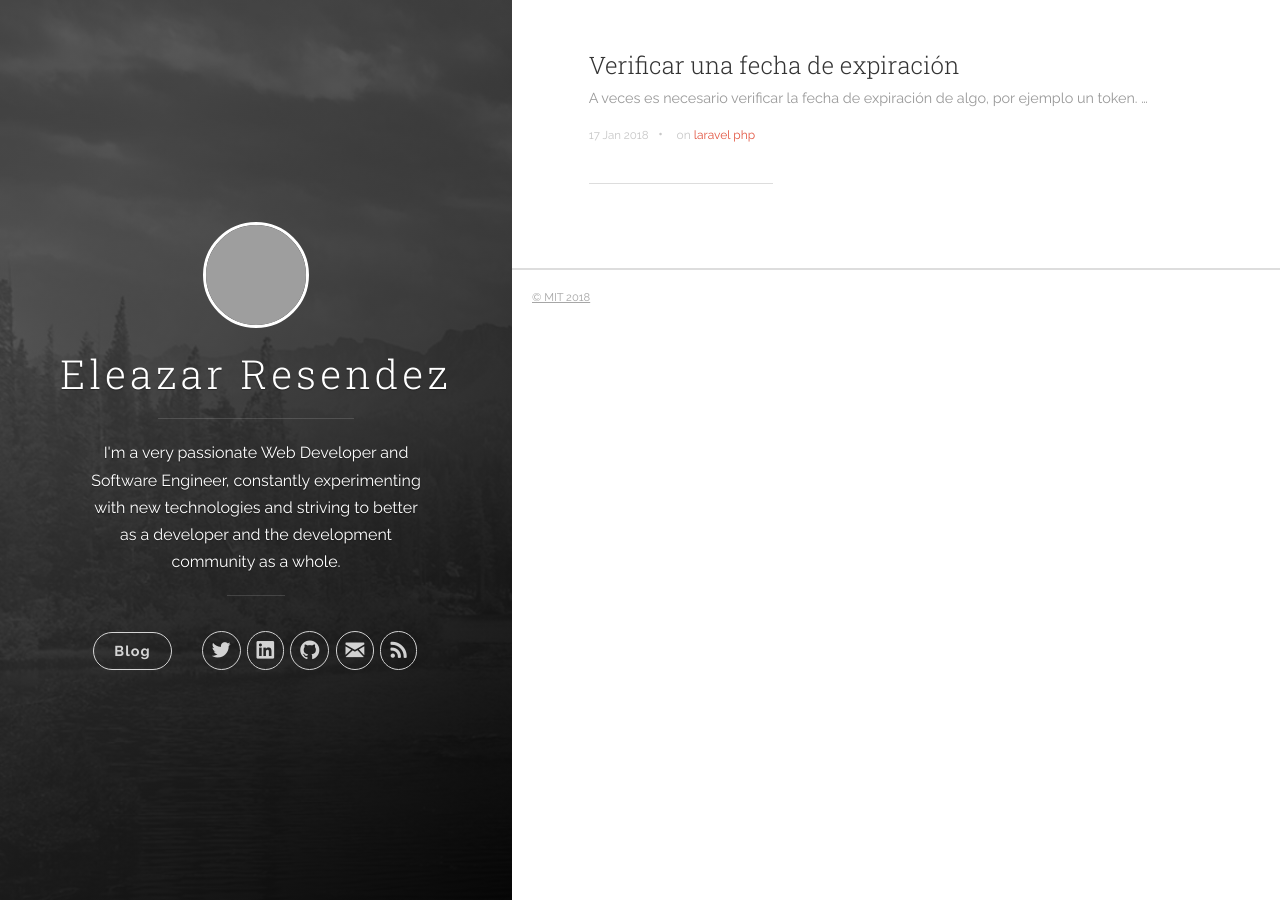
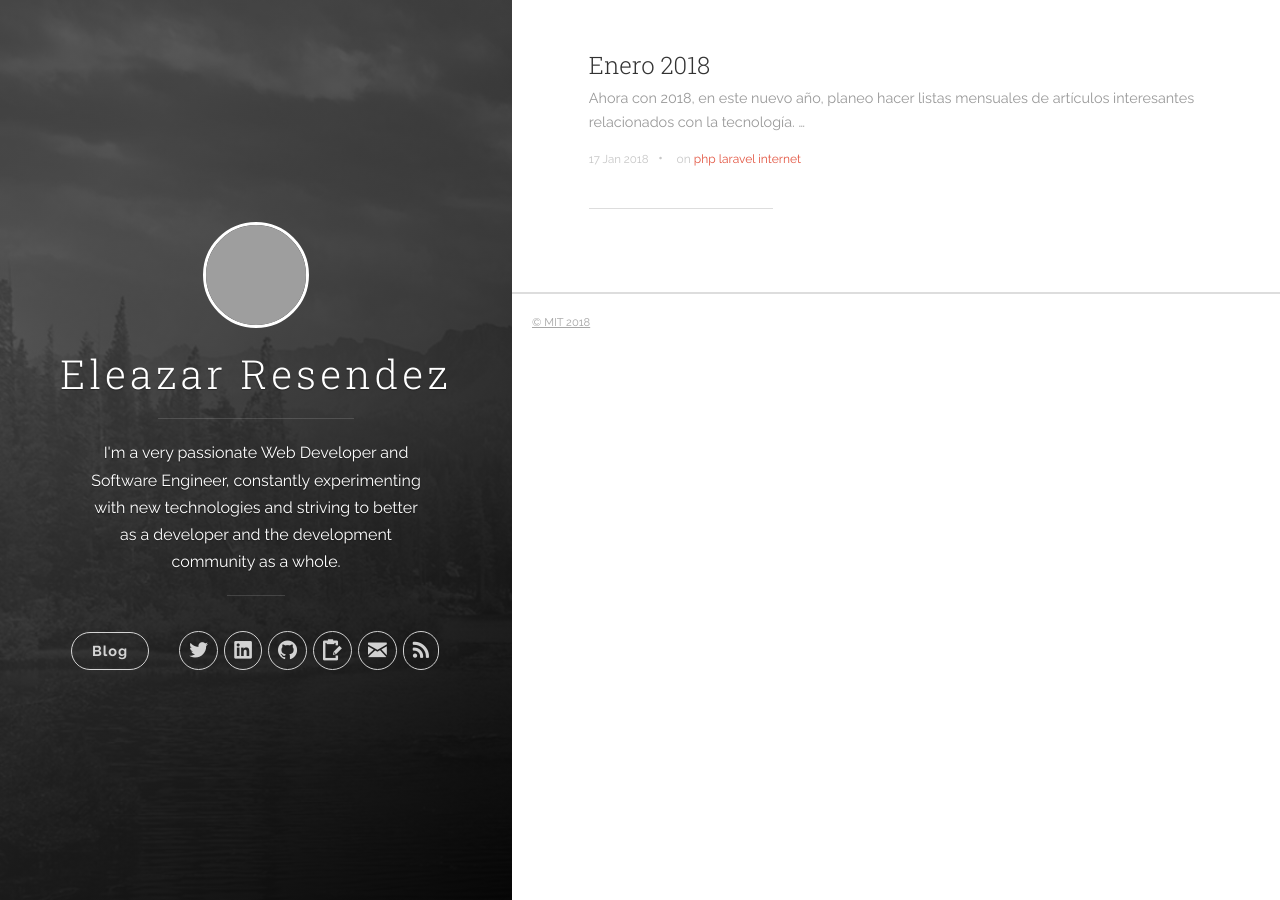
Before and after one commit to eleazarbr/eleazarbr.github.io, a Jekyll site: the page built from index.html, in a window 1280 px wide. Built offline with Jekyll 4.4.1, drawn with Linux system fonts in a browser that asks for light colours; nearby versions of some CDN libraries; the list of posts is cut into pages by our own code; grey boxes are pictures that could not be loaded.

Commit message:
added coderwall social link

````diff
--- a/_config.yml
+++ b/_config.yml
@@ -13,6 +13,7 @@ author:
   # facebook_username: eleazarbrr
   github_username: eleazarbr
   linkedin_username: eleazarbr
+  coderwall_username: eresendez
 
 logo: https://avatars1.githubusercontent.com/u/4369018
 
--- a/_includes/header.html
+++ b/_includes/header.html
@@ -67,6 +67,16 @@
               </li>
             {% endif %}
 
+            {% if site.author.coderwall_username %}
+              <!-- Coderwall -->
+              <li class="navigation__item">
+                <a href="https://coderwall.com/{{ site.author.coderwall_username }}" title="{{ site.author.coderwall_username }} on Coderwall" target="_blank">
+                  <i class="icon icon-clipboard-pencil"></i>
+                  <span class="label">Coderwall</span>
+                </a>
+              </li>
+            {% endif %}
+
             {% if site.author.email %}
               <!-- Email -->
               <li class="navigation__item">
--- /dev/null
+++ b/_posts/2018-01-17-january-2018.markdown
@@ -0,0 +1,9 @@
+---
+title:  "Enero 2018"
+date:   2018-01-17 15:04:23
+categories: [backend development]
+tags: [php, laravel, internet]
+---
+Ahora con 2018, en este nuevo año, planeo hacer listas mensuales de artículos interesantes relacionados con la tecnología.
+
+En marzo voy a cumplir un año como desarrollador back-end en Kuantics IT, por lo que el contenido de estos resúmenes será las tecnologías que utilizo en mi vida diaria, principalmente PHP.
--- a/_posts/2018-01-17-verify-an-expiration-date.markdown
+++ /dev/null
@@ -1,30 +0,0 @@
----
-title:  "Verificar una fecha de expiración"
-date:   2018-01-17 15:04:23
-categories: [backend]
-tags: [laravel, php]
----
-A veces es necesario verificar la fecha de expiración de algo, por ejemplo un token.
-
-En este blurb sencillo, comparto la funcion que utiliza Laravel para verificar si su password reset token ha expirado.
-
-Por otro lado, desconocía la existencia de la función `isPast` de [Carbon](http://carbon.nesbot.com/), por lo que cual, es necesario volver a revisar su [documentación](http://carbon.nesbot.com/docs/).
-
-La función `tokenExpired($created_at, $token)` que puede ser encontrada en la carpeta vendor de la clase `DatabaseTokenRepository` en el `namespace Illuminate\Auth\Passwords;` ejecuta lo siguiente:
-
-```php
-return Carbon::parse($createdAt)->addSeconds($this->expires)->isPast();
-```
-
-Entonces, por ejemplo:
-
-```php
-$created_at = DB::table('password_resets')->first()['created_at'];
-// => 2018-01-08 09:59:26
-
-// Carbon::now();
-// => 2018-01-08 11:03:05
-
-Carbon::parse($created_at)->addSeconds(config('auth.passwords.users.expire'*60))->isPast()
-// => true (con una fecha de expiración de 1 hora)
-```
````
